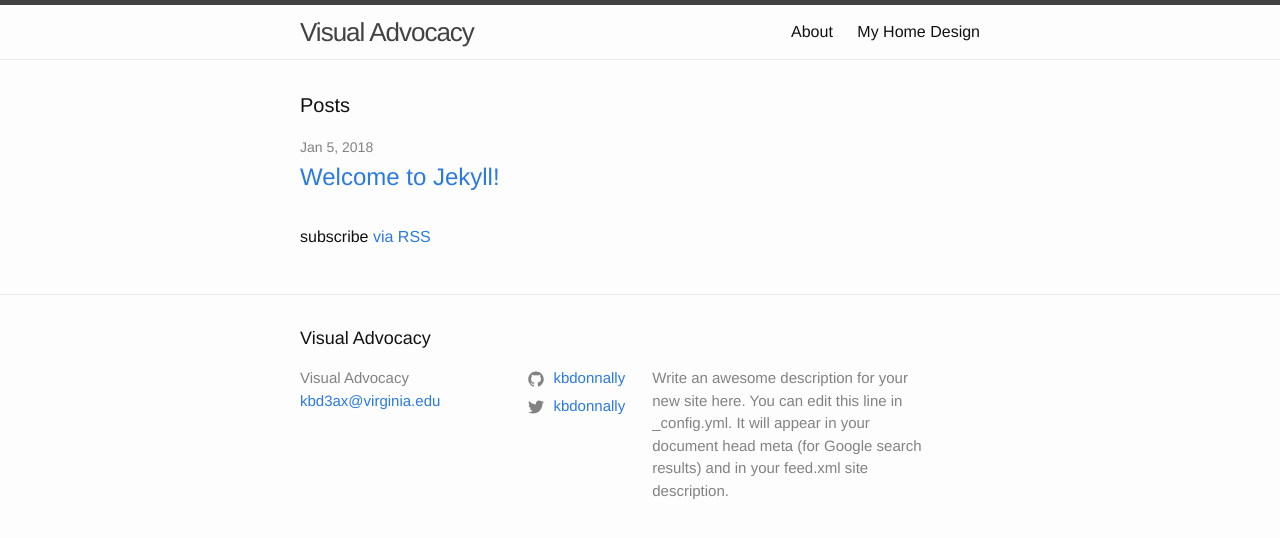
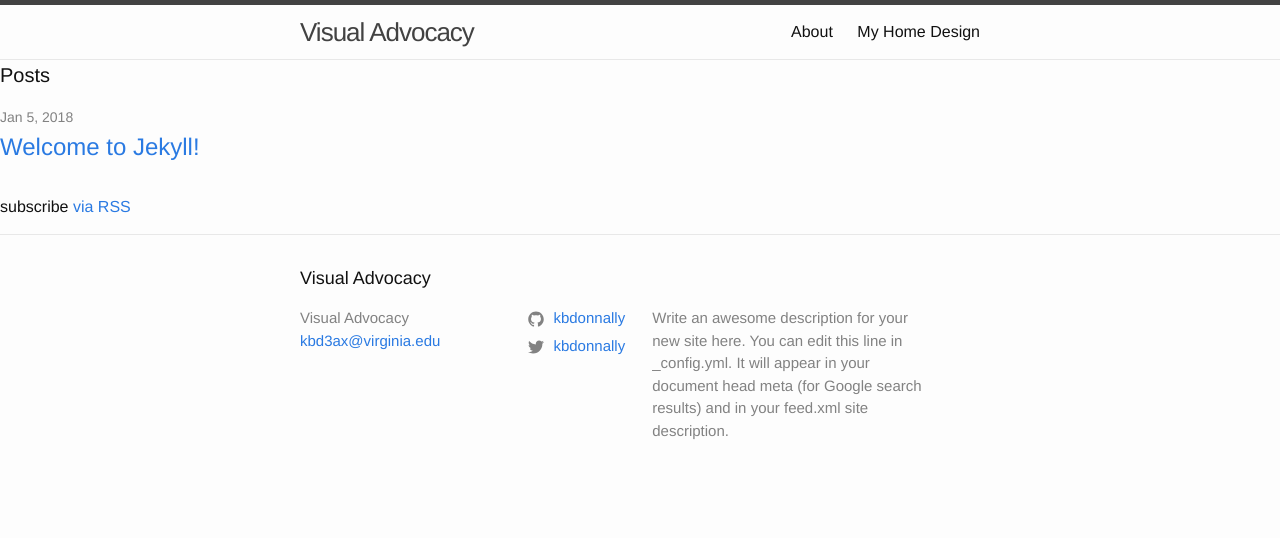
Before and after one commit to kbdonnally/visual-advocacy, a Jekyll site: the page built from index.md, in a window 1280 px wide. Shown: the top 538 px of the page. Built offline with Jekyll 4.4.1, drawn with Linux system fonts in a browser that asks for light colours.

Commit message:
Prepend default.html wrapper classes w/ 'new-'
-Prevents minima styles from affecting page body layout

-NB: likely to have unintended consequences on default home page

```diff
--- a/_layouts/default.html
+++ b/_layouts/default.html
@@ -7,8 +7,8 @@
 
     {% include header.html %}
 
-    <main class="page-content" aria-label="Content">
-      <div class="wrapper">
+    <main class="new-page-content" aria-label="Content">
+      <div class="new-wrapper">
         {{ content }}
       </div>
     </main>
```
